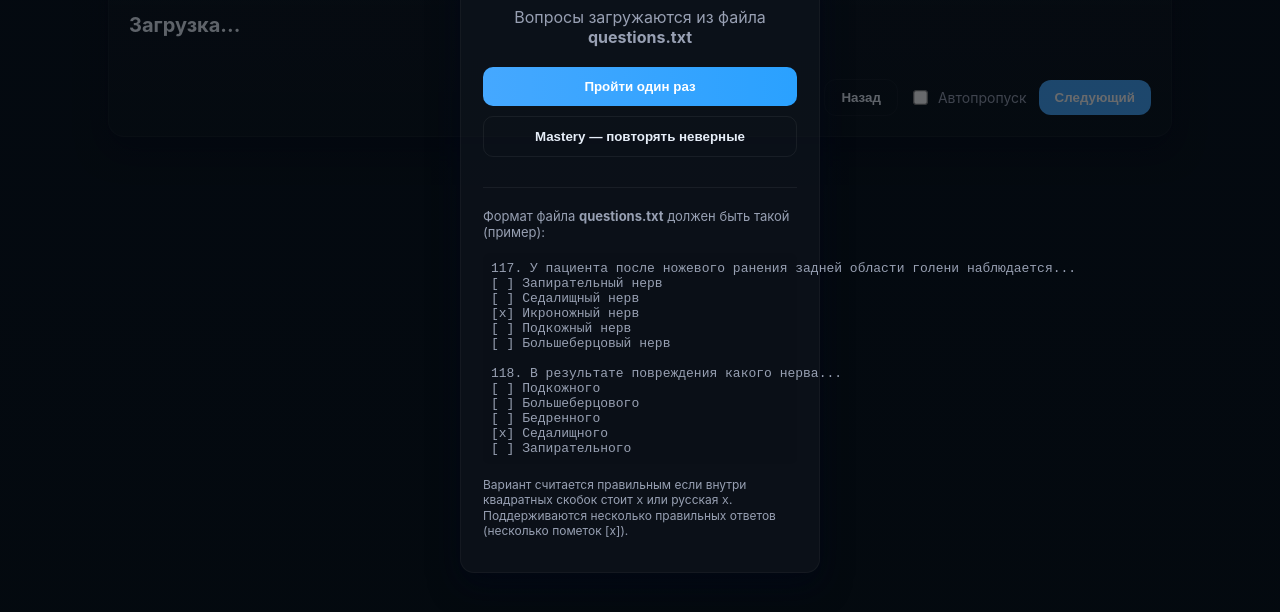
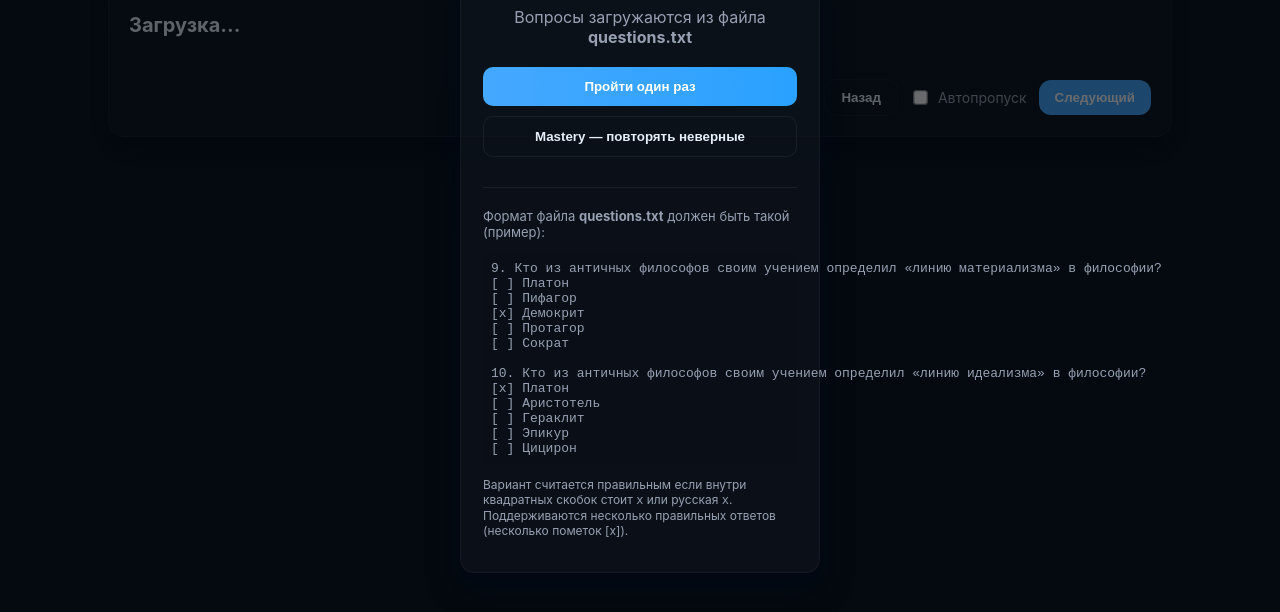
Before and after one commit to alfa330/abosh, a plain HTML site: page index.html in a window 1280 px wide. Shown: the part 170-782 px from the top of the page. Drawn offline with Linux system fonts and the light colour scheme.

Commit message:
Поменял примерные вопросы

```diff
--- a/index.html
+++ b/index.html
@@ -166,19 +166,19 @@ html,body{height:100%;margin:0;font-family:-apple-system,BlinkMacSystemFont,"Seg
       <button id="masteryBtn" class="mode-btn mode-mastery">Mastery — повторять неверные</button>
       <div style="margin-top:20px;padding-top:20px;border-top:1px solid rgba(255,255,255,0.06);text-align:left;">
         <p style="font-size:13px;color:var(--muted);margin:0 0 6px 0;">Формат файла <strong>questions.txt</strong> должен быть такой (пример):</p>
-        <pre style="font-size:13px;color:var(--muted);background:rgba(0,0,0,0.06);padding:8px;border-radius:6px;">117. У пациента после ножевого ранения задней области голени наблюдается...
-[ ] Запирательный нерв
-[ ] Седалищный нерв
-[x] Икроножный нерв
-[ ] Подкожный нерв
-[ ] Большеберцовый нерв
+        <pre style="font-size:13px;color:var(--muted);background:rgba(0,0,0,0.06);padding:8px;border-radius:6px;">9. Кто из античных философов своим учением определил «линию материализма» в философии?
+[ ] Платон
+[ ] Пифагор
+[x] Демокрит
+[ ] Протагор
+[ ] Сократ
 
-118. В результате повреждения какого нерва...
-[ ] Подкожного
-[ ] Большеберцового
-[ ] Бедренного
-[x] Седалищного
-[ ] Запирательного</pre>
+10. Кто из античных философов своим учением определил «линию идеализма» в философии?
+[x] Платон
+[ ] Аристотель
+[ ] Гераклит
+[ ] Эпикур
+[ ] Цицирон</pre>
         <p style="font-size:12px;color:var(--muted);margin-top:8px;">Вариант считается правильным если внутри квадратных скобок стоит <code>x</code> или русская <code>х</code>. Поддерживаются несколько правильных ответов (несколько пометок [x]).</p>
       </div>
     </div>
```
